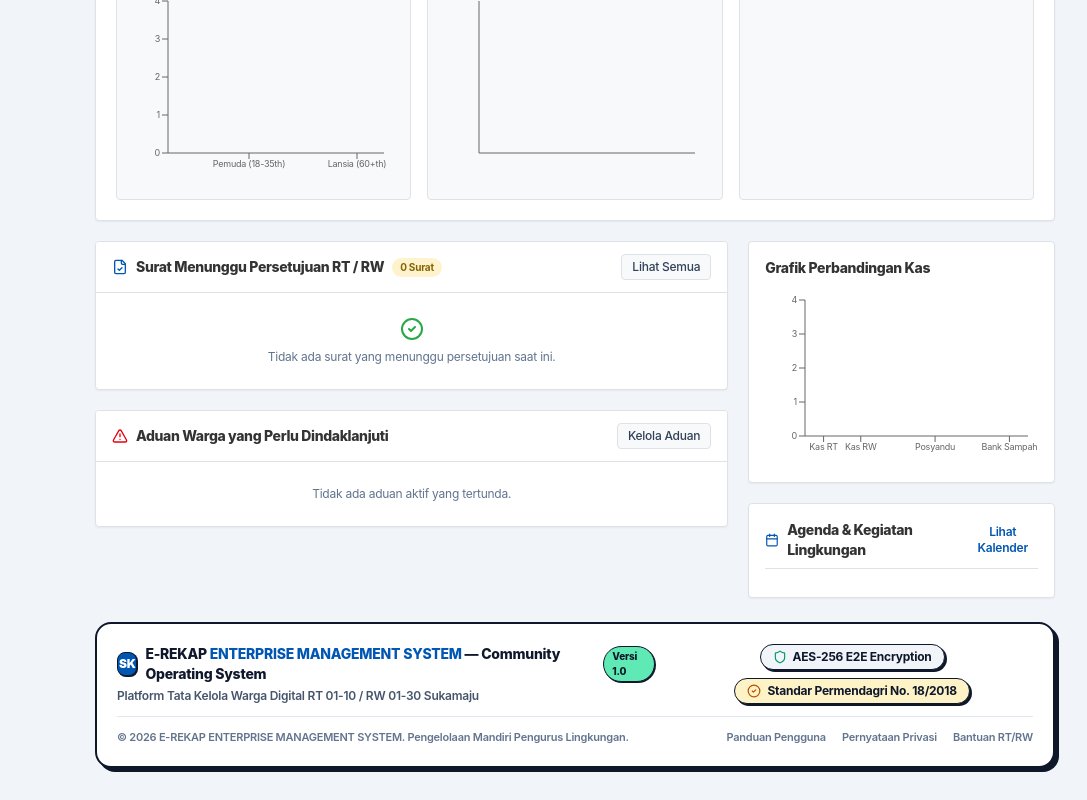
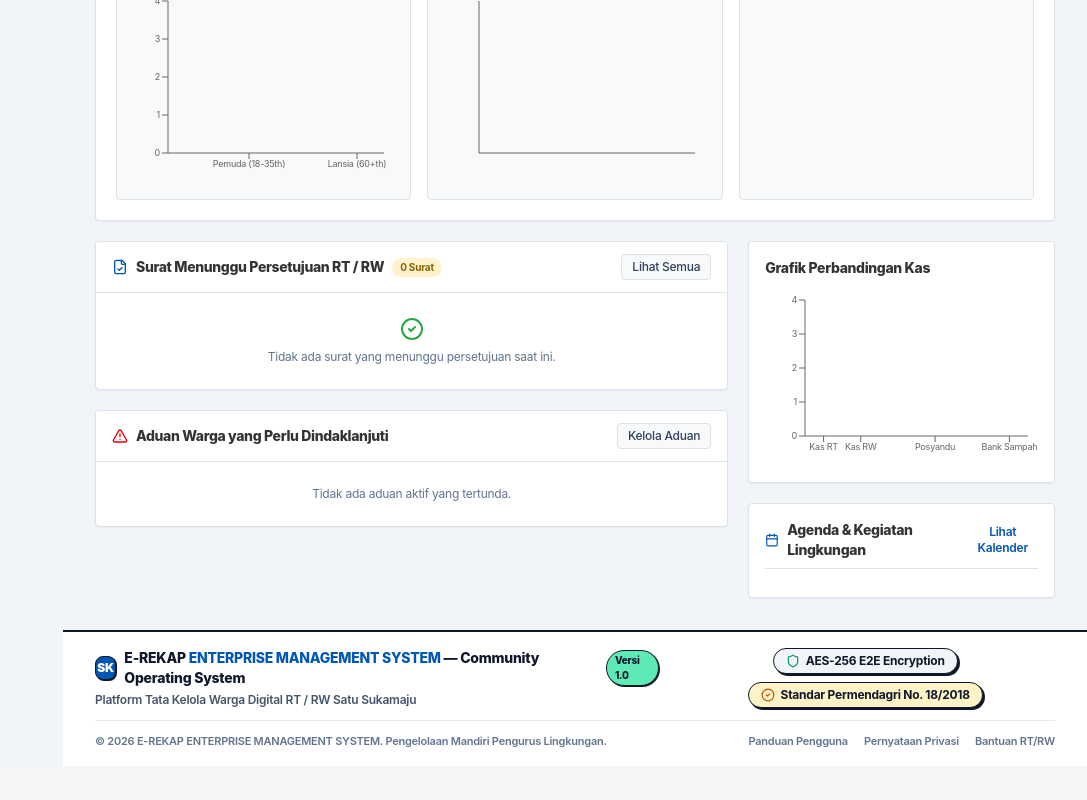
Before and after one commit to itsmebroarif/SatuWarga, a React (Vite) app: page / in a window 1280 px wide. Shown: the part 1436-2236 px from the top of the page, without its empty margins (193-1280 px from the left). After the commit the page ends 2202 px from the top, so only its background shows below. Built offline with nearby package versions, Linux system fonts and the light colour scheme.

Commit message:
refactor: update layout and footer structure
Adjust main content padding and normalize the footer layout to ensure consistent container width and alignment across the application.

```diff
--- a/src/App.tsx
+++ b/src/App.tsx
@@ -566,8 +566,8 @@ export default function App() {
         />
 
         {/* Main Content View Container */}
-        <main className="flex-1 min-w-0 p-3 sm:p-6 lg:p-8 max-w-[1600px] w-full mx-auto space-y-6 flex flex-col justify-between">
-          <div className="space-y-6 flex-1">
+        <main className="flex-1 min-w-0 flex flex-col justify-between">
+          <div className="p-3 sm:p-6 lg:p-8 max-w-[1600px] w-full mx-auto space-y-6 flex-1">
             {(normalizedTab === 'asisten-ai' || normalizedTab === 'asisten_ai') && (
               <ChatbotView contextData={aiContextData} />
             )}
--- a/src/components/Footer.tsx
+++ b/src/components/Footer.tsx
@@ -3,7 +3,8 @@ import { Shield, Heart, FileText, CheckCircle2 } from 'lucide-react';
 
 export const Footer: React.FC = () => {
   return (
-    <footer className="mt-auto pt-5 border-2 border-slate-900 bg-white text-slate-900 rounded-2xl p-4 sm:p-5 shadow-[4px_4px_0px_0px_#0f172a] space-y-3">
+    <footer className="w-full mt-auto border-t-2 border-slate-900 bg-white text-slate-900 px-4 sm:px-8 py-4 space-y-3">
+      <div className="max-w-[1600px] mx-auto space-y-3">
         <div className="flex flex-col md:flex-row items-center justify-between gap-4">
           <div className="space-y-1 text-center md:text-left">
             <div className="flex items-center justify-center md:justify-start gap-2">
@@ -18,7 +19,7 @@ export const Footer: React.FC = () => {
               </span>
             </div>
             <p className="text-xs font-semibold text-slate-600">
-            Platform Tata Kelola Warga Digital RT 01-10 / RW 01-30 Sukamaju
+              Platform Tata Kelola Warga Digital RT / RW Satu Sukamaju
             </p>
           </div>
 
@@ -40,6 +41,7 @@ export const Footer: React.FC = () => {
             <span className="hover:text-slate-900 cursor-pointer transition-colors">Bantuan RT/RW</span>
           </div>
         </div>
+      </div>
     </footer>
   );
 };
```
Lines whose indentation alone changed are shown as unchanged.
